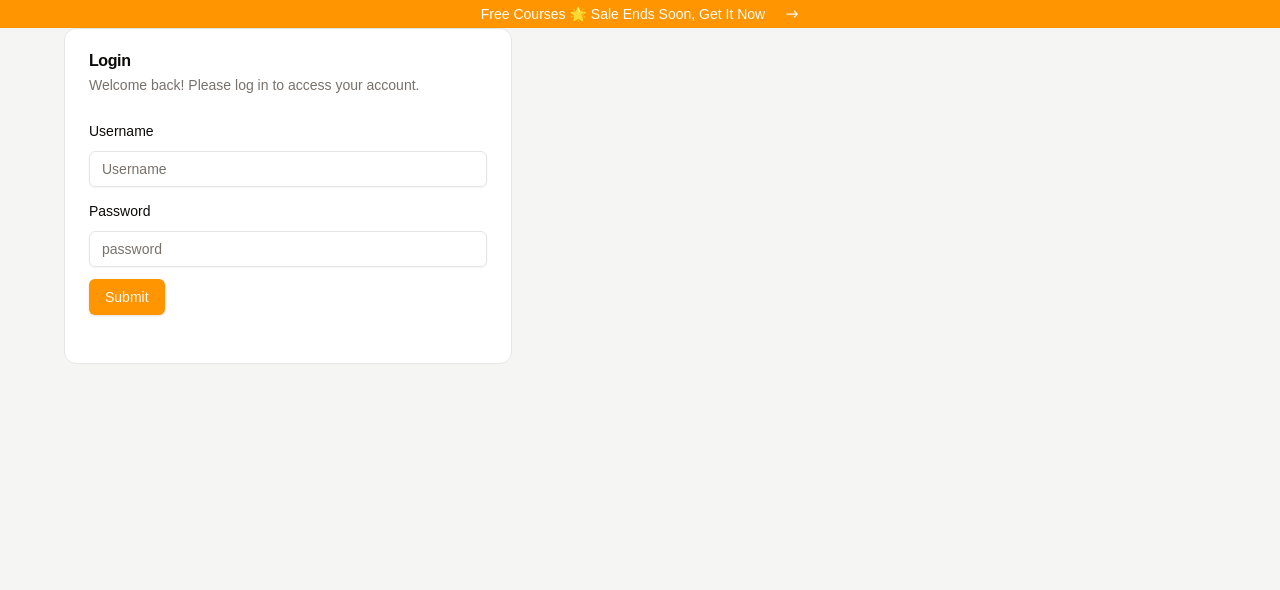
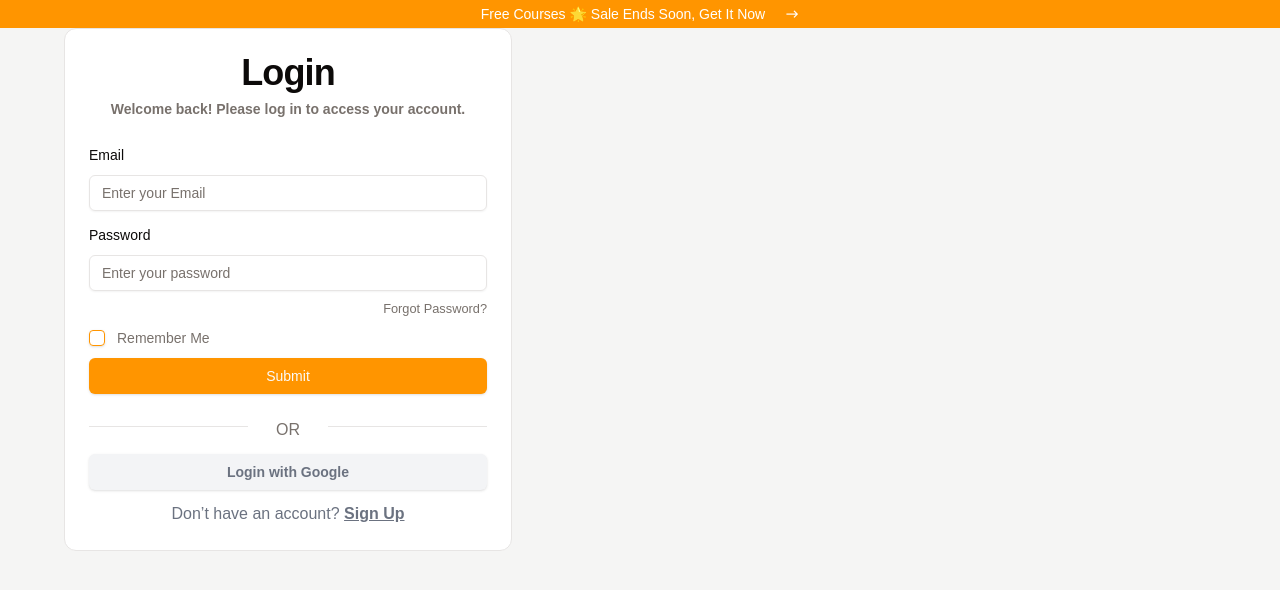
Before and after one commit to kasahun-welela/e-learning, a Next.js app: page /login in a window 1280 px wide. Shown: the top 590 px of the page. Built offline with nearby package versions, Linux system fonts and the light colour scheme.

Commit message:
apply style

```diff
--- a/components/Login.tsx
+++ b/components/Login.tsx
@@ -21,6 +21,8 @@ import {
   FormMessage,
 } from "@/components/ui/form";
 import { Input } from "@/components/ui/input";
+import { Checkbox } from "@/components/ui/checkbox";
+import Link from "next/link";
 
 export default function Login() {
   const formSchema = z.object({
@@ -30,21 +32,25 @@ export default function Login() {
     password: z.string().min(6, {
       message: "password must be at least 6 characters.",
     }),
+    rememberMe: z.boolean().default(false).optional(),
   });
   const form = useForm<z.infer<typeof formSchema>>({
     resolver: zodResolver(formSchema),
     defaultValues: {
       username: "",
+      password: "",
     },
   });
   function onSubmit(values: z.infer<typeof formSchema>) {
     console.log(values);
   }
   return (
-    <Card className="max-w-md shadow-none">
+    <Card className="max-w-md">
       <CardHeader>
-        <CardTitle>Login</CardTitle>
-        <CardDescription>
+        <CardTitle className="text-center text-3xl md:text-4xl">
+          Login
+        </CardTitle>
+        <CardDescription className="font-semibold text-center">
           Welcome back! Please log in to access your account.
         </CardDescription>
       </CardHeader>
@@ -56,9 +62,13 @@ export default function Login() {
               name="username"
               render={({ field }) => (
                 <FormItem>
-                  <FormLabel>Username</FormLabel>
+                  <FormLabel>Email</FormLabel>
                   <FormControl>
-                    <Input placeholder="Username" {...field} />
+                    <Input
+                      className="text-sm text-muted-foreground"
+                      placeholder="Enter your Email"
+                      {...field}
+                    />
                   </FormControl>
                   <FormMessage />
                 </FormItem>
@@ -71,17 +81,63 @@ export default function Login() {
                 <FormItem>
                   <FormLabel>Password</FormLabel>
                   <FormControl>
-                    <Input placeholder="password" {...field} />
+                    <Input
+                      type="password"
+                      className="text-sm text-muted-foreground"
+                      placeholder="Enter your password"
+                      {...field}
+                    />
                   </FormControl>
+                  <FormMessage />
+                  <FormDescription className="text-end">
+                    Forgot Password?
+                  </FormDescription>
+                </FormItem>
+              )}
+            />
+            <FormField
+              control={form.control}
+              name="rememberMe"
+              render={({ field }) => (
+                <FormItem>
+                  <div className="flex justify-start items-center gap-3">
+                    <FormControl>
+                      <Checkbox
+                        checked={field.value}
+                        onCheckedChange={field.onChange}
+                      />
+                    </FormControl>
+                    <FormLabel className="text-muted-foreground">
+                      Remember Me
+                    </FormLabel>
+                  </div>
+
                   <FormMessage />
                 </FormItem>
               )}
             />
-            <Button type="submit">Submit</Button>
+            <Button className="w-full" type="submit">
+              Submit
+            </Button>
           </form>
         </Form>
       </CardContent>
-      <CardFooter></CardFooter>
+      <CardFooter className="flex flex-col gap-3">
+        <div className="w-full flex justify-between items-center">
+          <hr className="h-2 w-[40%]" />
+          <span className="text-muted-foreground">OR</span>
+          <hr className="h-2 w-[40%]" />
+        </div>
+        <Button className="w-full bg-gray-100  text-gray-500 font-semibold hover:bg-primary hover:text-white">
+          Login with Google
+        </Button>
+        <p className="text-gray-500 ">
+          Don’t have an account?{" "}
+          <Link href="/#" className="underline font-semibold">
+            Sign Up
+          </Link>
+        </p>
+      </CardFooter>
     </Card>
   );
 }
--- a/components/ui/card.tsx
+++ b/components/ui/card.tsx
@@ -1,6 +1,6 @@
-import * as React from "react"
+import * as React from "react";
 
-import { cn } from "@/lib/utils"
+import { cn } from "@/lib/utils";
 
 const Card = React.forwardRef<
   HTMLDivElement,
@@ -8,14 +8,11 @@ const Card = React.forwardRef<
 >(({ className, ...props }, ref) => (
   <div
     ref={ref}
-    className={cn(
-      "rounded-xl border bg-card text-card-foreground shadow",
-      className
-    )}
+    className={cn("rounded-xl border bg-card text-card-foreground", className)}
     {...props}
   />
-))
-Card.displayName = "Card"
+));
+Card.displayName = "Card";
 
 const CardHeader = React.forwardRef<
   HTMLDivElement,
@@ -26,8 +23,8 @@ const CardHeader = React.forwardRef<
     className={cn("flex flex-col space-y-1.5 p-6", className)}
     {...props}
   />
-))
-CardHeader.displayName = "CardHeader"
+));
+CardHeader.displayName = "CardHeader";
 
 const CardTitle = React.forwardRef<
   HTMLDivElement,
@@ -38,8 +35,8 @@ const CardTitle = React.forwardRef<
     className={cn("font-semibold leading-none tracking-tight", className)}
     {...props}
   />
-))
-CardTitle.displayName = "CardTitle"
+));
+CardTitle.displayName = "CardTitle";
 
 const CardDescription = React.forwardRef<
   HTMLDivElement,
@@ -50,16 +47,16 @@ const CardDescription = React.forwardRef<
     className={cn("text-sm text-muted-foreground", className)}
     {...props}
   />
-))
-CardDescription.displayName = "CardDescription"
+));
+CardDescription.displayName = "CardDescription";
 
 const CardContent = React.forwardRef<
   HTMLDivElement,
   React.HTMLAttributes<HTMLDivElement>
 >(({ className, ...props }, ref) => (
   <div ref={ref} className={cn("p-6 pt-0", className)} {...props} />
-))
-CardContent.displayName = "CardContent"
+));
+CardContent.displayName = "CardContent";
 
 const CardFooter = React.forwardRef<
   HTMLDivElement,
@@ -70,7 +67,14 @@ const CardFooter = React.forwardRef<
     className={cn("flex items-center p-6 pt-0", className)}
     {...props}
   />
-))
-CardFooter.displayName = "CardFooter"
+));
+CardFooter.displayName = "CardFooter";
 
-export { Card, CardHeader, CardFooter, CardTitle, CardDescription, CardContent }
+export {
+  Card,
+  CardHeader,
+  CardFooter,
+  CardTitle,
+  CardDescription,
+  CardContent,
+};
--- /dev/null
+++ b/components/ui/checkbox.tsx
@@ -0,0 +1,30 @@
+"use client"
+
+import * as React from "react"
+import * as CheckboxPrimitive from "@radix-ui/react-checkbox"
+import { Check } from "lucide-react"
+
+import { cn } from "@/lib/utils"
+
+const Checkbox = React.forwardRef<
+  React.ElementRef<typeof CheckboxPrimitive.Root>,
+  React.ComponentPropsWithoutRef<typeof CheckboxPrimitive.Root>
+>(({ className, ...props }, ref) => (
+  <CheckboxPrimitive.Root
+    ref={ref}
+    className={cn(
+      "peer h-4 w-4 shrink-0 rounded-sm border border-primary shadow focus-visible:outline-none focus-visible:ring-1 focus-visible:ring-ring disabled:cursor-not-allowed disabled:opacity-50 data-[state=checked]:bg-primary data-[state=checked]:text-primary-foreground",
+      className
+    )}
+    {...props}
+  >
+    <CheckboxPrimitive.Indicator
+      className={cn("flex items-center justify-center text-current")}
+    >
+      <Check className="h-4 w-4" />
+    </CheckboxPrimitive.Indicator>
+  </CheckboxPrimitive.Root>
+))
+Checkbox.displayName = CheckboxPrimitive.Root.displayName
+
+export { Checkbox }
--- a/package.json
+++ b/package.json
@@ -10,6 +10,7 @@
   },
   "dependencies": {
     "@hookform/resolvers": "^4.1.2",
+    "@radix-ui/react-checkbox": "^1.1.4",
     "@radix-ui/react-label": "^2.1.2",
     "@radix-ui/react-slot": "^1.1.2",
     "class-variance-authority": "^0.7.1",
```
Also changed, not shown: 1 other file (tests, documents, lock files or other folders).
